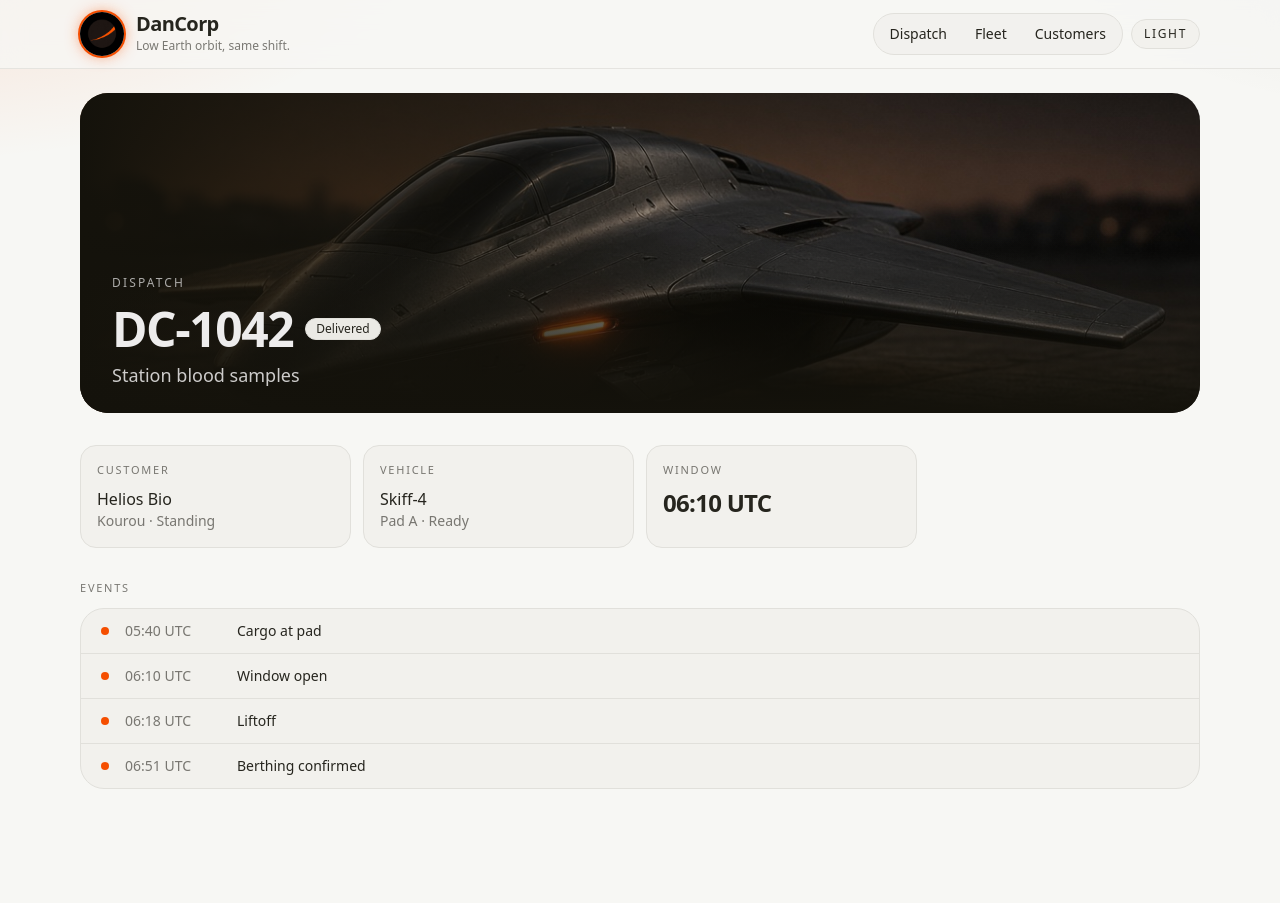
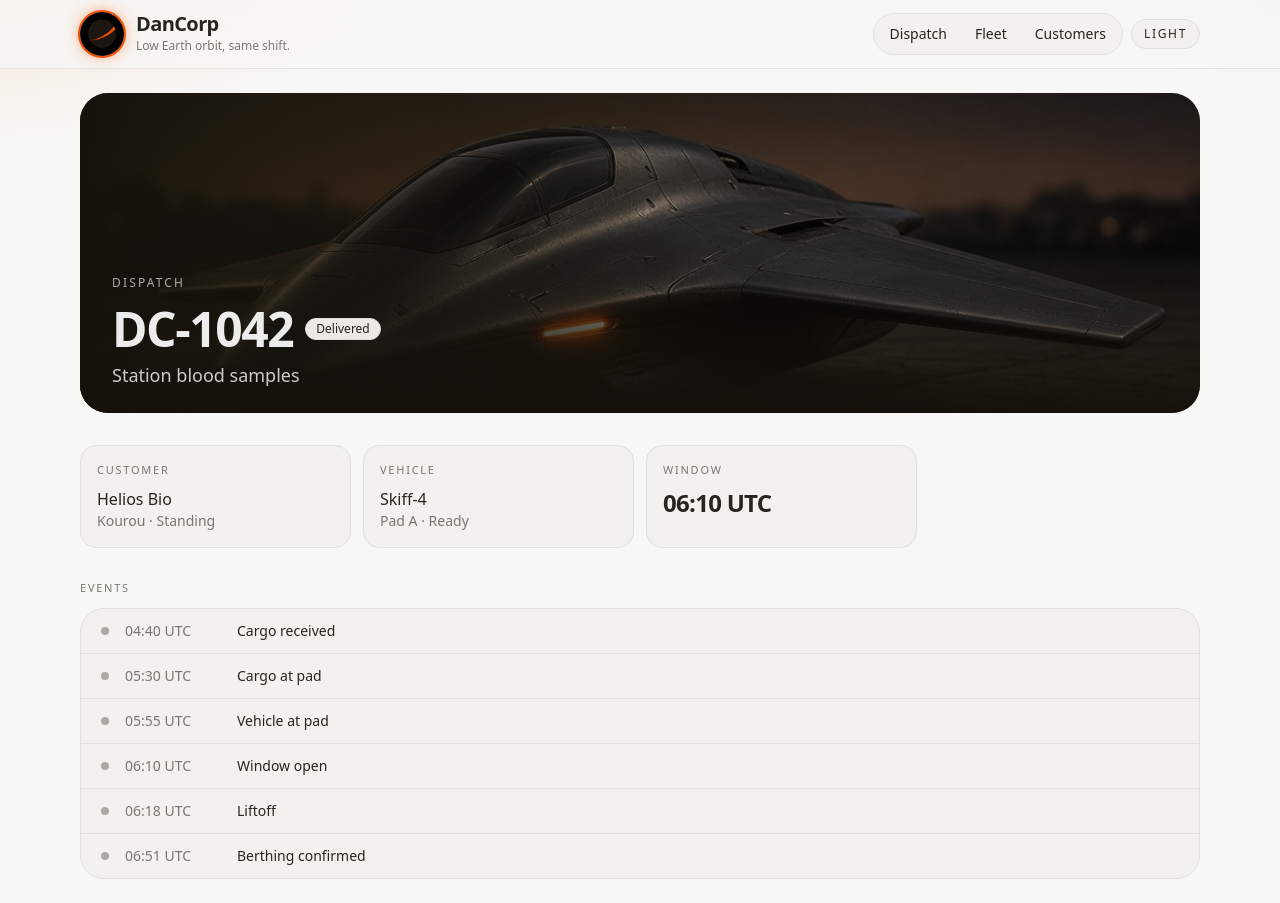
Before and after one commit to djschnei21/DanCorp, a Next.js app: page /missions/DC-1042 in a window 1280 px wide. Before the commit the page ends 813 px from the top, so only its background shows below. Built offline with nearby package versions, Linux system fonts and the light colour scheme.

Commit message:
Give every flight the same event script.
Standard callouts run from cargo received through berthing. Weather hold, vehicle hold, and loading mishap are the only extra lines.

Co-authored-by: djschnei21 <djschnei21@users.noreply.github.com>

```diff
--- a/app/missions/[id]/page.tsx
+++ b/app/missions/[id]/page.tsx
@@ -101,10 +101,14 @@ export default async function MissionPage({ params }: { params: Promise<{ id: st
         <h2 className="text-[11px] font-medium uppercase tracking-[0.16em] text-muted">Events</h2>
         <ol className="mt-3 overflow-hidden rounded-3xl border border-card-04 bg-card">
           {mission.events.map((event) => (
-            <li key={event.at} className="flex gap-4 border-t border-card-04 px-5 py-3 text-sm first:border-t-0">
-              <span className="mt-1.5 h-2 w-2 shrink-0 rounded-full bg-accent" />
+            <li key={`${event.at}-${event.label}`} className="flex gap-4 border-t border-card-04 px-5 py-3 text-sm first:border-t-0">
+              <span
+                className={`mt-1.5 h-2 w-2 shrink-0 rounded-full ${
+                  event.kind === "exception" ? "bg-accent shadow-[0_0_10px_#f54e00]" : "bg-fg/35"
+                }`}
+              />
               <span className="w-24 shrink-0 tabular-nums text-muted">{formatWindow(event.at)}</span>
-              <span>{event.label}</span>
+              <span className={event.kind === "exception" ? "text-accent" : undefined}>{event.label}</span>
             </li>
           ))}
         </ol>
--- a/lib/data.ts
+++ b/lib/data.ts
@@ -10,43 +10,46 @@ function shift(windowStart: string, minutes: number): string {
   return new Date(Date.parse(windowStart) + minutes * 60_000).toISOString();
 }
 
-function eventsFor(status: MissionStatus, windowStart: string): MissionEvent[] {
-  if (status === "delivered") {
-    return [
-      { at: shift(windowStart, -30), label: "Cargo at pad" },
-      { at: shift(windowStart, 0), label: "Window open" },
-      { at: shift(windowStart, 8), label: "Liftoff" },
-      { at: shift(windowStart, 41), label: "Berthing confirmed" },
-    ];
+// One script for every flight. A mission keeps the prefix it has reached.
+// An exception is an extra line; it does not rename a standard callout.
+const STANDARD_EVENTS: { minutes: number; label: string }[] = [
+  { minutes: -90, label: "Cargo received" },
+  { minutes: -40, label: "Cargo at pad" },
+  { minutes: -15, label: "Vehicle at pad" },
+  { minutes: 0, label: "Window open" },
+  { minutes: 8, label: "Liftoff" },
+  { minutes: 41, label: "Berthing confirmed" },
+];
+
+const REACHED: Record<MissionStatus, number> = {
+  queued: 3,
+  scrubbed: 3,
+  delayed: 4,
+  in_flight: 5,
+  delivered: 6,
+};
+
+const EXCEPTIONS: Record<string, { minutes: number; label: string }> = {
+  "DC-1056": { minutes: 6, label: "Weather hold" },
+  "DC-1058": { minutes: 12, label: "Vehicle hold" },
+  "DC-1064": { minutes: -10, label: "Loading mishap" },
+};
+
+function eventsFor(id: string, status: MissionStatus, windowStart: string): MissionEvent[] {
+  const events: MissionEvent[] = STANDARD_EVENTS.slice(0, REACHED[status]).map((event) => ({
+    at: shift(windowStart, event.minutes),
+    label: event.label,
+    kind: "standard",
+  }));
+  const exception = EXCEPTIONS[id];
+  if (exception) {
+    events.push({
+      at: shift(windowStart, exception.minutes),
+      label: exception.label,
+      kind: "exception",
+    });
   }
-  if (status === "in_flight") {
-    return [
-      { at: shift(windowStart, -25), label: "Cargo at pad" },
-      { at: shift(windowStart, 0), label: "Window open" },
-      { at: shift(windowStart, 7), label: "Liftoff" },
-      { at: shift(windowStart, 18), label: "Coasting" },
-    ];
-  }
-  if (status === "delayed") {
-    return [
-      { at: shift(windowStart, -40), label: "Cargo at pad" },
-      { at: shift(windowStart, -15), label: "Hold called" },
-      { at: shift(windowStart, 0), label: "Window open" },
-      { at: shift(windowStart, 20), label: "Still on the pad" },
-    ];
-  }
-  if (status === "scrubbed") {
-    return [
-      { at: shift(windowStart, -50), label: "Cargo at pad" },
-      { at: shift(windowStart, -20), label: "Range hold" },
-      { at: shift(windowStart, 0), label: "Window scrubbed" },
-    ];
-  }
-  return [
-    { at: shift(windowStart, -90), label: "Cargo received" },
-    { at: shift(windowStart, -40), label: "Stacked" },
-    { at: shift(windowStart, 0), label: "Waiting on window" },
-  ];
+  return events.sort((a, b) => a.at.localeCompare(b.at));
 }
 
 function mission(
@@ -55,7 +58,7 @@ function mission(
   return {
     delayMinutes: 0,
     ...input,
-    events: eventsFor(input.status, input.windowStart),
+    events: eventsFor(input.id, input.status, input.windowStart),
   };
 }
 
--- a/lib/types.ts
+++ b/lib/types.ts
@@ -30,6 +30,7 @@ export type Vehicle = {
 export type MissionEvent = {
   at: string;
   label: string;
+  kind: "standard" | "exception";
 };
 
 export type Mission = {
```
Also changed, not shown: 1 other file (tests, documents, lock files or other folders).
